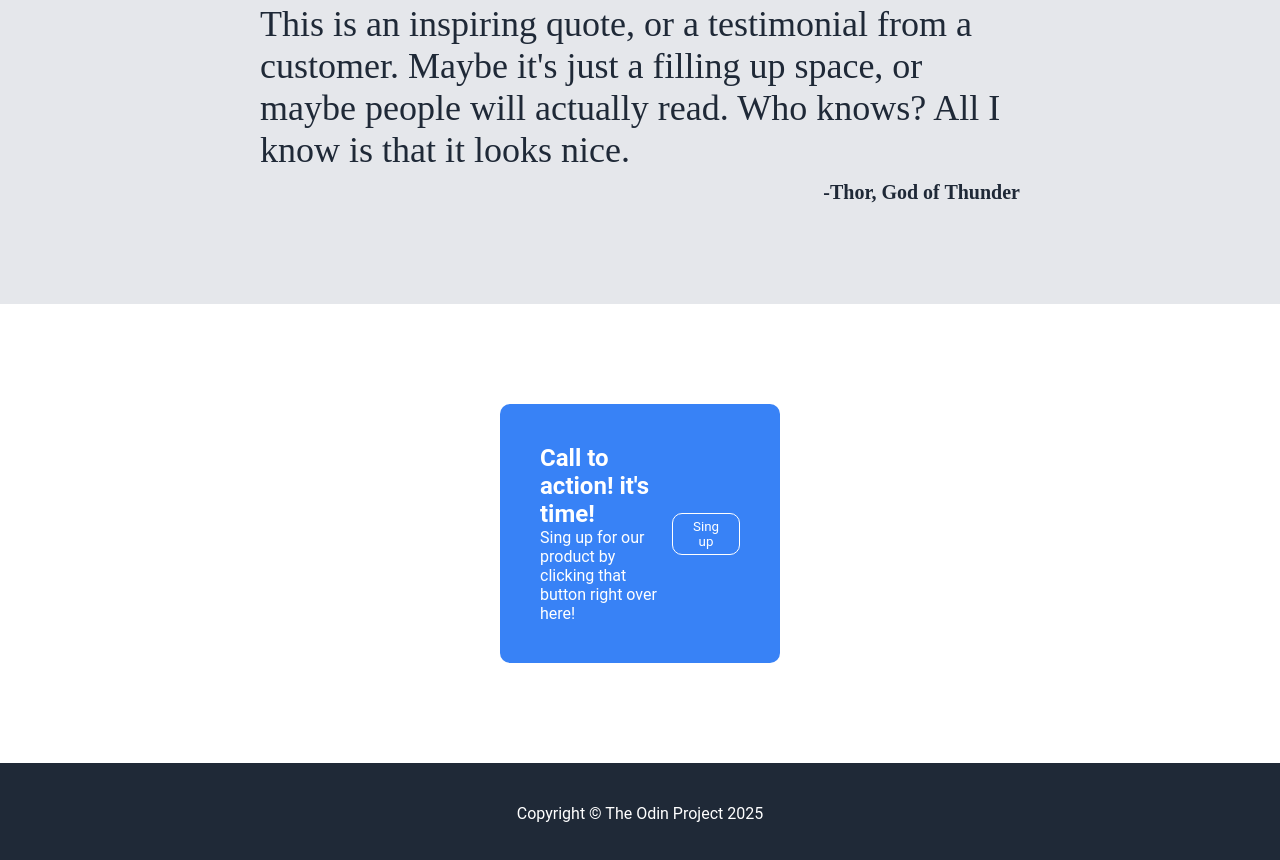
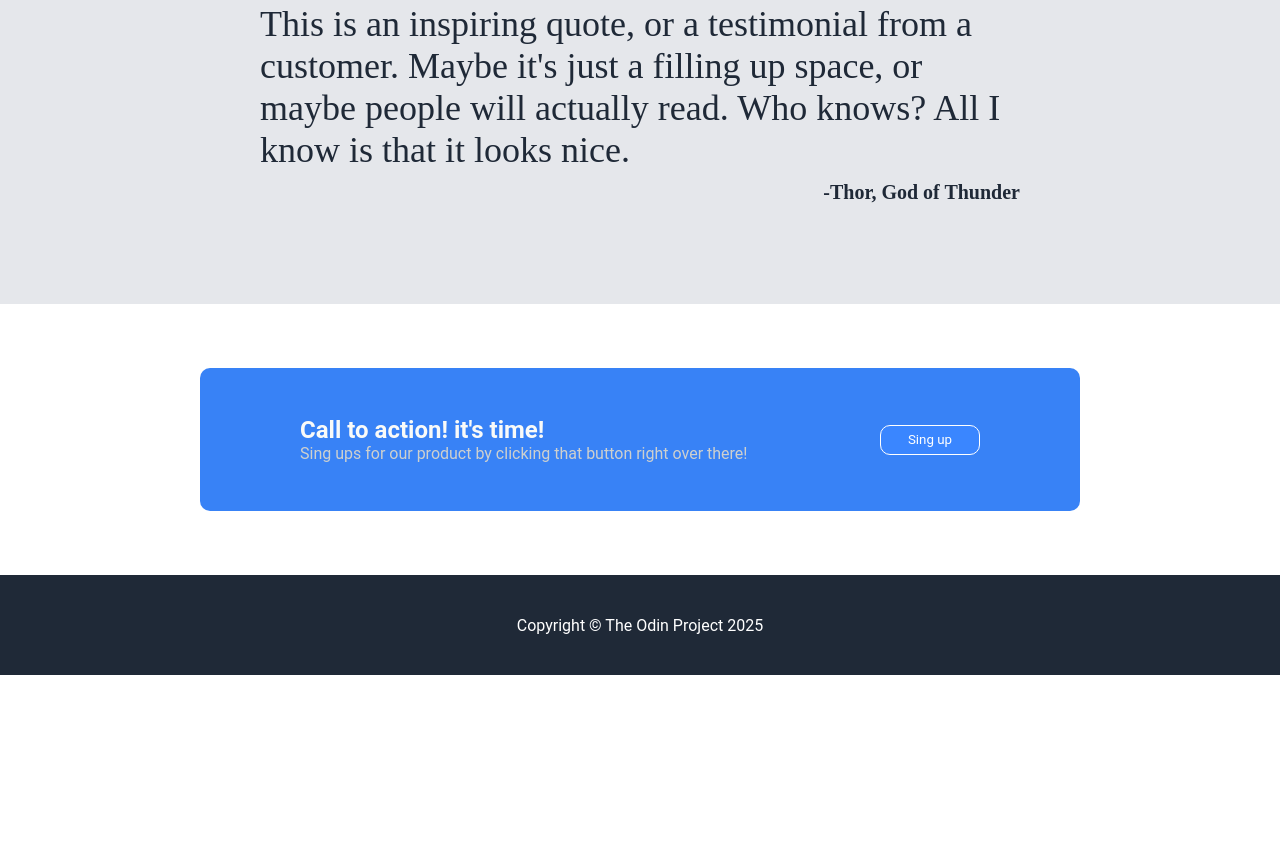
Before and after one commit to Farlians/Project-Landing-Page, a plain HTML site: page index.html in a window 1280 px wide. Shown: the part 950-1810 px from the top of the page. After the commit the page ends 1625 px from the top, so only its background shows below. Drawn offline with Linux system fonts and the light colour scheme.

Commit message:
revisiones

```diff
--- a/index.html
+++ b/index.html
@@ -55,13 +55,13 @@
     </div>
     <div class="section4">
         <div class="card">
-            <div class="text">
-                <h2>Call to action! it's time!</h2>
-                <p> Sing up for our product by clicking that button right over here!</p>
-            </div>
-            <button>Sing up</button>
+        <div class="text">
+            <h1>Call to action! it's time!</h1>
+            <p>Sing ups for our product by clicking that button right over there!</p>
         </div>
-    </div>
+        <button>Sing up</button>
+        </div>
+        </div>
     <footer>
         <p>Copyright © The Odin Project 2025</p>
     </footer>
--- a/styles.css
+++ b/styles.css
@@ -39,7 +39,7 @@ align-items: center;
 }
 .section1 .container{
 display: flex;
-flex-wrap: wrap;
+
 height: 200px;
 width: 500px;
 }
@@ -81,6 +81,7 @@ width: 500px;
 .section2 .container{
     padding: 80px;
     display: flex;
+    flex-wrap: wrap;
     justify-content: center;
     align-items: center;
     gap: 50px;
@@ -125,28 +126,44 @@ width: 500px;
 }
 /* Comienzo section 4 */
 .section4{
-padding: 100px 500px;
+    display:flex;
+    justify-content:center;
+    align-items: center;
+    padding: 64px 200px;
 }
 .section4 .card{
-    background: #3882f6;
-    color: white;
+    display: flex;
+    flex-wrap: wrap;
+    align-items: center;
+    justify-content: space-between;
+    background-color: #3882F6;
+    padding: 48px 100px;
+    width:900px;
     border-radius: 10px;
-    display: flex;
-    padding: 40px ;
-    justify-content: space-evenly;
-    align-items: center;
 }
+.section4 h1{
+font-size: 24px;
+margin: 0;
+color: #F9FAF8;
+}
+.section4 p {
+    margin: 0;
+    color: #ced0ce;
+}
+
 .section4 button{
-    background: transparent;
-    border: 1px solid white;
-    border-radius: 10px;
-    color: white;
-    padding: 5px 20px;
+    background:#3a86ff;
+    color:white;
+    border:1px solid white;
+    border-radius:10px;
+    width: 100px;
+    height:30px;
 }
 /* footer */
 footer{
     background: #1F2937;
     color: white;
+    width: auto;
     height: 100px;
     display: flex;
     justify-content: center;
```
